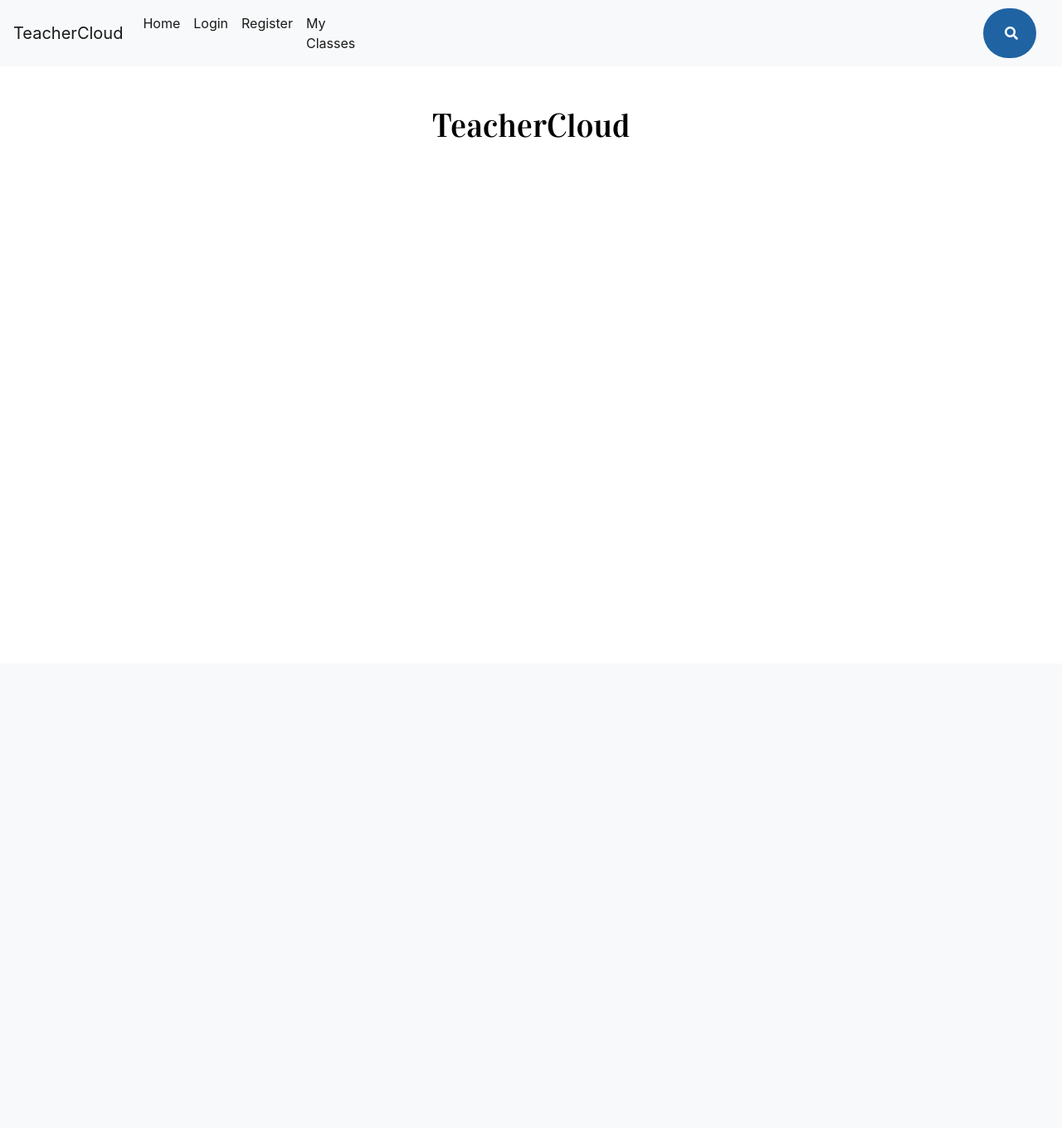
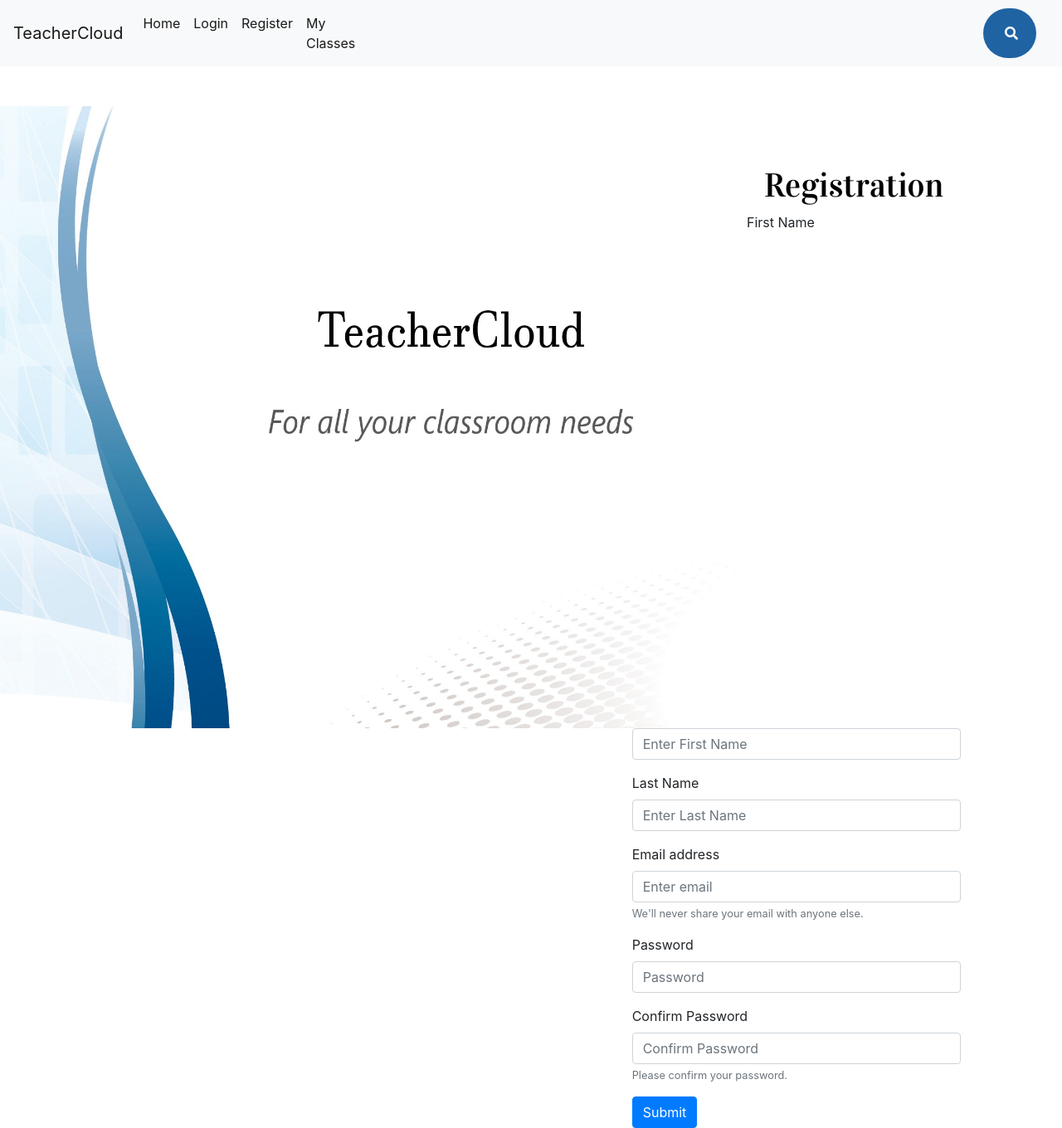
Before and after one commit to PetrMitsel/DatabaseWebsiteProject, a Flask app: page / in a window 1280 px wide. Shown: the whole page at 83% size. Before the commit the page ends 166 px from the top, so only its background shows below. Run offline with Flask 2, Linux system fonts and the light colour scheme; some libraries are stand-ins or nearby versions.

Commit message:
added blurb and fixed homepage

```diff
--- a/static/styles.css
+++ b/static/styles.css
@@ -2,7 +2,6 @@
 body,html{
 height: 100%;
 width: 100%;
-margin: 0;
 padding: 0;
 background: #ffffff !important;
 font-family: 'Vidaloka', serif;
@@ -13,6 +12,28 @@
 color: rgb(0, 0, 0);
 text-align: center;
 font-family: 'Vidaloka', serif;
+}
+
+img{
+float: left;
+width: 900px;
+height: 750px;
+max-width: 100%;
+max-height: 100%;
+}
+
+.clearfix {
+    overflow: auto;
+}
+
+#wrapper{
+margin-left: auto;
+margin-right: auto;
+
+}
+
+#register{
+position: relative;
 }
 
 .description{
--- a/templates/home.html
+++ b/templates/home.html
@@ -2,12 +2,53 @@
 
 {%block content%}
 
-    <h1 class="heading">TeacherCloud</h1>
+    <img src="static/blurb.jpg">
 
-    <br>
-    <br>
-
-
+    <div id ="wrapper">
+    <form id ="register">
+      <div class="form-group">
+          <br>
+          <br>
+          <br>
+          <div class="col-lg-4 offset-lg-7">
+              <h1 class="heading">Registration</h2>
+              <label for="exampleFirstName">First Name</label>
+              <input type="firstName" class="form-control" id="exampleFirstName" placeholder="Enter First Name">
+          </div>
+      </div>
+      <div class="form-group">
+          <div class="col-lg-4 offset-lg-7">
+              <label for="exampleLastName">Last Name</label>
+              <input type="LastName" class="form-control" id="exampleLastName" placeholder="Enter Last Name">
+          </div>
+      </div>
+      <div class="form-group">
+          <div class="col-lg-4 offset-lg-7">
+              <label for="exampleInputEmail1">Email address</label>
+              <input type="email" class="form-control" id="exampleInputEmail1" aria-describedby="emailHelp"
+                  placeholder="Enter email">
+              <small id="emailHelp" class="form-text text-muted">We'll never share your email with anyone else.</small>
+          </div>
+      </div>
+      <div class="form-group">
+          <div class="col-lg-4 offset-lg-7">
+              <label for="exampleInputPassword1">Password</label>
+              <input type="password" class="form-control" id="exampleInputPassword1" placeholder="Password">
+          </div>
+      </div>
+      <div class="form-group">
+            <div class="col-lg-4 offset-lg-7">
+                <label for="confirmInputPassword1">Confirm Password</label>
+                <input type="password" class="form-control" id="confirmInputPassword1" aria-describedby="confirmPass"
+                placeholder="Confirm Password">
+                <small id="confirmPass" class="form-text text-muted">Please confirm your password.</small>
+            </div>
+        </div>
+      <div class="col-lg-4 offset-lg-7">
+          <button type="submit" class="btn btn-primary">Submit</button>
+      </div>
+  </form>
+  </div>
 
 
 {%endblock content%}
```
Also changed, not shown: static/Free_Sample_By_Wix (1).jpg (deleted), static/blurb.jpg (added).
